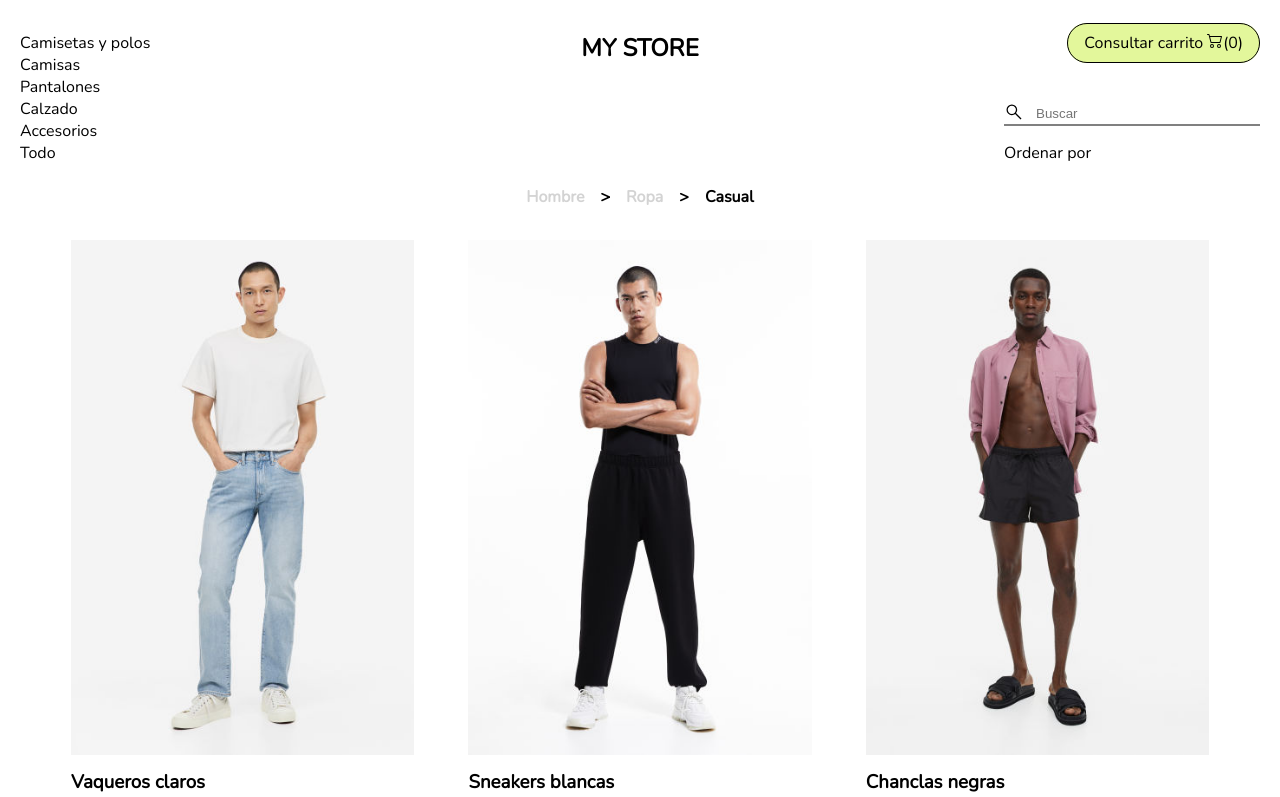
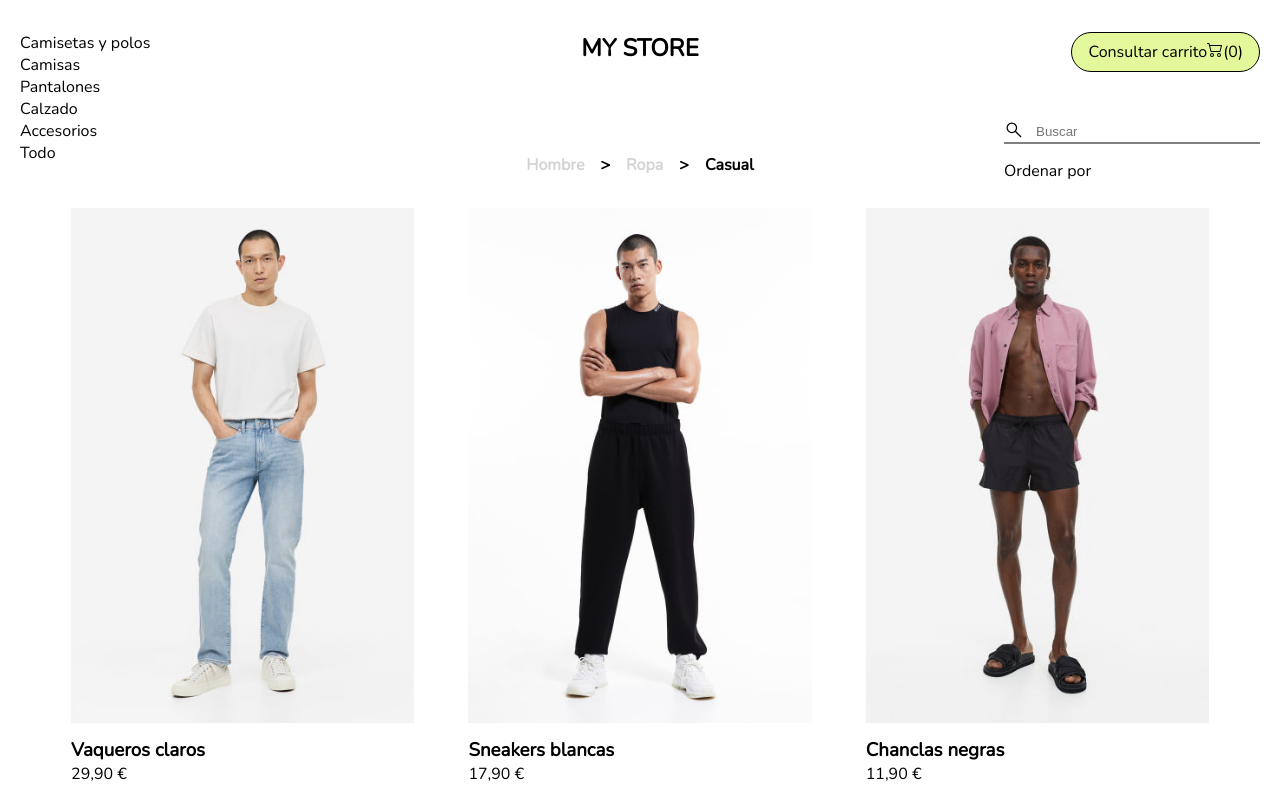
Before and after one commit to sergiohut/my_store, a React (Vite) app: page / in a window 1280 px wide. Shown: the top 797 px of the page. Built offline with nearby package versions, Linux system fonts and the light colour scheme.

Commit message:
retoquitos

```diff
--- a/src/components/Header.css
+++ b/src/components/Header.css
@@ -1,5 +1,5 @@
 header{
-    height: 22vh;
+    height: 18vh;
 
 }
 header{
@@ -157,6 +157,7 @@ header > .central_header > .link_path li:first-child, header > .central_header >
 .order {
     position: relative;
     width: 100%;
+    padding-bottom: 1rem;
 
 }
 .order:hover .filterBar__filter{
--- a/src/components/Nav.css
+++ b/src/components/Nav.css
@@ -1,9 +1,10 @@
 .carrito{
+    display: flex;
     background-color: rgba(212, 243, 101, 0.648);
     border-radius: 50px;
     border: 1px solid black;
     padding: 0.5rem 1rem;
-    width: 80vw;}
+;}
 
 .pointer{
     cursor: pointer;
```
